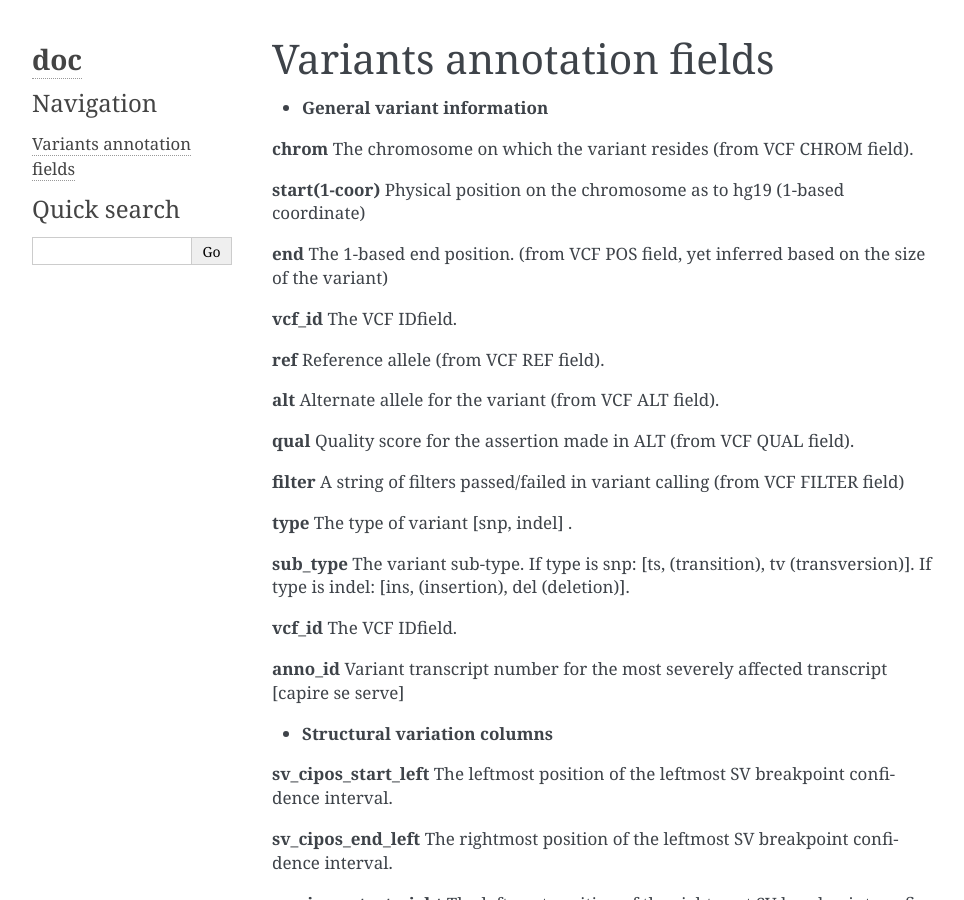
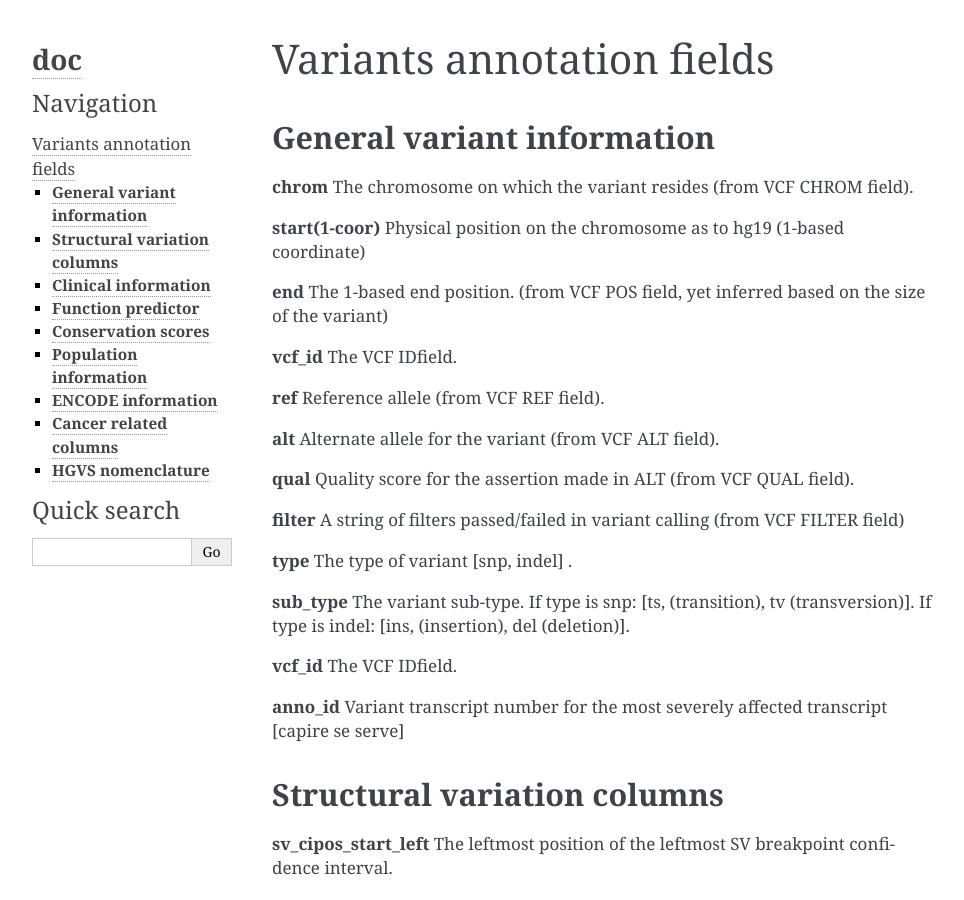
Before and after one commit to saraicarus/genomeup_doc, a Sphinx documentation site: the page built from source/annotation.rst, in a window 1280 px wide and 900 px high. Shown: the whole window, without its empty margins (148-1112 px from the left). Built offline with Sphinx 7.4.7, drawn with Linux system fonts in a browser that asks for light colours.

Commit message:
Update annotation.rst

```diff
--- a/source/annotation.rst
+++ b/source/annotation.rst
@@ -1,6 +1,8 @@
 Variants annotation fields
 ^^^^^^^^^^^^^^^^^^^^^^^^^^
-* **General variant information**
+
+**General variant information**
+-------------------------------
 
 **chrom**
 The chromosome on which the variant resides (from VCF CHROM field).
@@ -38,7 +40,9 @@ The VCF IDfield.
 **anno_id**
 Variant transcript number for the most severely affected transcript [capire se serve]
 
-* **Structural variation columns**
+
+**Structural variation columns**
+--------------------------------
 
 **sv_cipos_start_left**
 The leftmost position of the leftmost SV breakpoint confidence interval.
@@ -83,7 +87,10 @@ Absence (0) or presence (1) of the variant in dbsnp
 **rs_ids**
 A comma-separated list of rs ids for variants present in dbSNP
 
-* **Clinical information**
+
+**Clinical information**
+------------------------
+
 **clinvar_sig**
 The clinical significance scores for each of the variant according to ClinVar: unknown, untested, non-pathogenic, probable-non-pathogenic,probable-pathogenic, pathogenic, drug-response, histocompatibility, other
 
@@ -249,7 +256,9 @@ The Sequence ontology term for the most severe consequence
 **impact_severity**
 Severity of the highest order observed for the variant
 
-* **Function predictor**
+
+**Function predictor**
+----------------------
 
 **Polyphen2_HDIV_score_dbNSFP**
 Polyphen2 score based on HumDiv, i.e. hdiv_prob. The score ranges from 0 to 1. Multiple entries separated by ";"
@@ -365,7 +374,9 @@ Number of observed component scores (except the maximum frequency in the 1000 ge
 **LRT_Omega**
 Estimated nonsynonymous-to-synonymous-rate ratio (Omega, reported by LRT)
 
-*  **Conservation scores**
+
+**Conservation scores**
+-----------------------
 
 **CADD_raw_dbNSFP**
 Combined annotation dependent depletion prediction: higher values are more deleterious.
@@ -495,7 +506,9 @@ Presence/absence of the variant in the ESP project data
 **exome_chip**
 Whether a SNP is on the Illumina HumanExome Chip
 
-*  **Population information**
+
+**Population information**
+--------------------------
 
 **max_aaf_all**
 The maximum of aaf_gnomad{afr,amr,eas,nfe,sas},aaf_esp_ea, aaf_esp_aa, aaf_1kg_amr, aaf_1kg_eas,aaf_1kg_sas,aaf_1kg_afr,aaf_1kg_eur,aaf_adj_exac_afr,aaf_adj_exac_amr,aaf_adj_exac_eas,aaf_adj_exac_nfe,aaf_adj_exac_sas. and -1 if none of those databases/populations contain the variant.
@@ -635,7 +648,9 @@ Is a variant in an error prone genomic position, using CSE: Context-Specific Seq
 **vista_enhancers**
 Experimentally validated human enhancers from VISTA (http://enhancer.lbl.gov/frnt_page_n.shtml)
 
-*  **ENCODE information**
+
+**ENCODE information**
+----------------------
 
 **encode_tfbs**
 Comma-separated list of transcription factors that were observed by ENCODE to bind DNA in this region. Each hit in the list is constructed as TF_CELLCOUNT, where: TF is the transcription factor name, CELLCOUNT is the number of cells tested that had nonzero signals.
@@ -665,7 +680,8 @@ ENCODE consensus segmentation prediction for HuVEC.
 ENCODE consensus segmentation prediction for k562.
 
 
-*  **Cancer related columns**
+**Cancer related columns**
+--------------------------
 
 **COSMIC_ID**
 A list of known COSMIC ids for this variant.
@@ -674,7 +690,8 @@ A list of known COSMIC ids for this variant.
 The count of known COSMIC ids for this variant.
 
 
-*  **HGVS nomenclature**
+**HGVS nomenclature**
+---------------------
 **vep_hgvsc**
 Human Genome Variation Sequence c-syntax nomenclature (from VEP)
 
```
